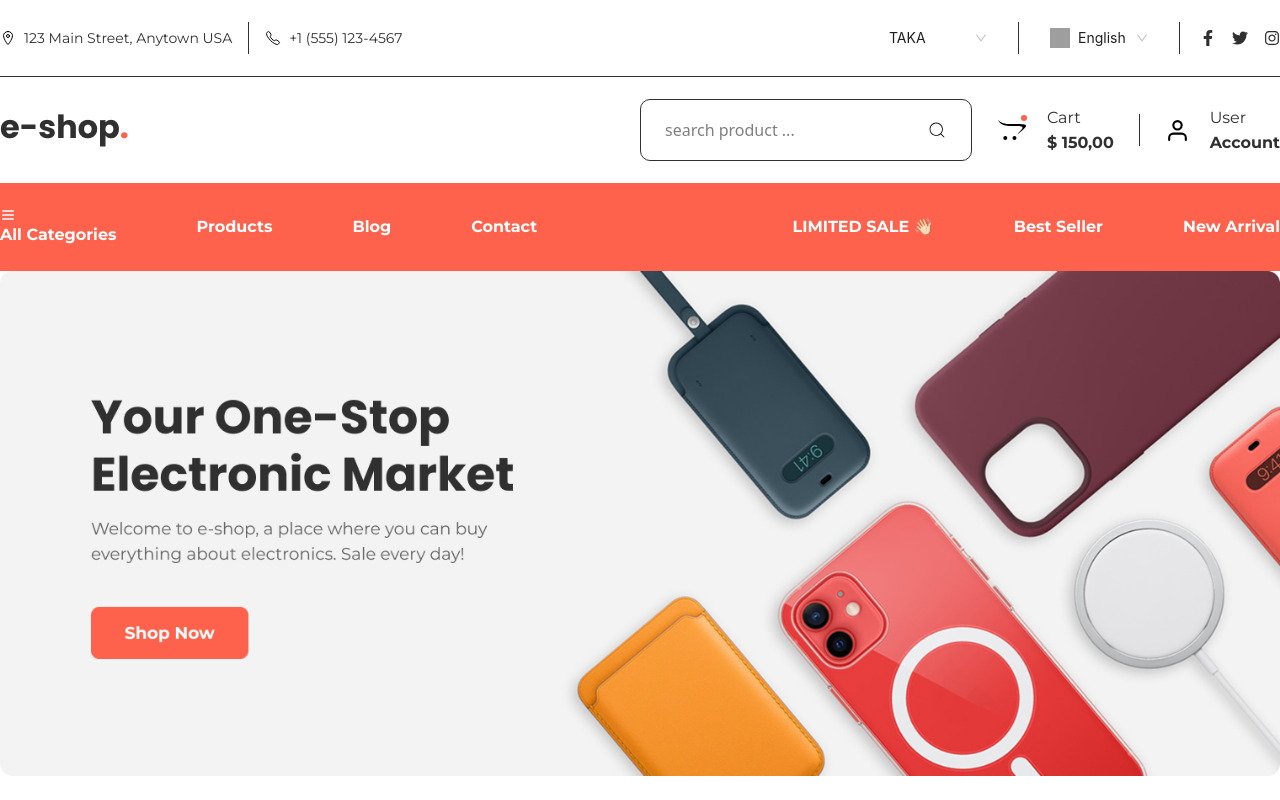
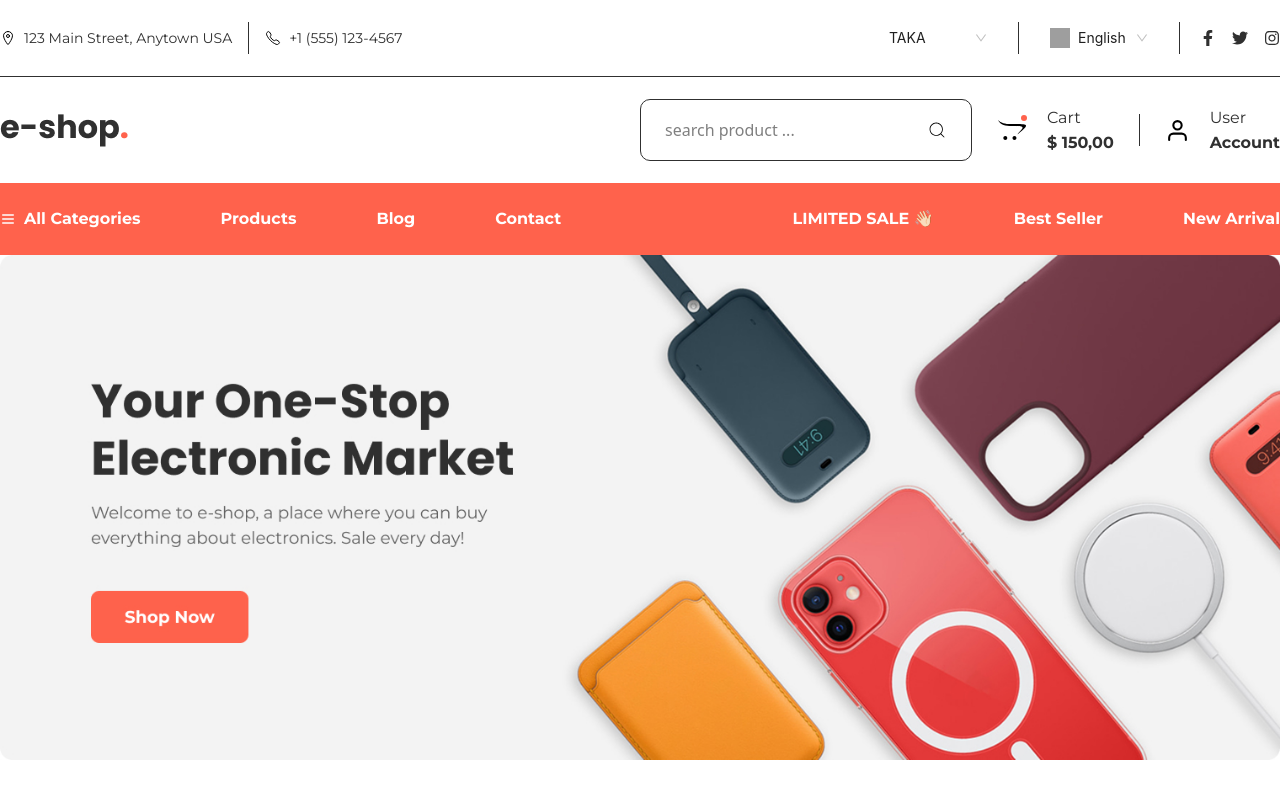
Before and after one commit to mamudulislam/E-shop, a React (Vite) app: page / in a window 1280 px wide. Shown: the top 800 px of the page. Built offline with nearby package versions, Linux system fonts and the light colour scheme; grey boxes are pictures that could not be loaded.

Commit message:
add code and solve

```diff
--- a/src/Golobalcomponentes/Heeadercomponentes/Menubar/Allcatagories/Allctagorimenu.jsx
+++ b/src/Golobalcomponentes/Heeadercomponentes/Menubar/Allcatagories/Allctagorimenu.jsx
@@ -15,7 +15,7 @@ const Allctagorimenu = ({ isMenu, icons, className }) => {
                         <IoIosArrowDown size={24} />{" "}
                     </span>}
                 </div>
-            </Dropdown>
+            </Dropdown >
         </div >
     )
 }
--- a/src/Golobalcomponentes/Heeadercomponentes/Menubar/MenubarLayout/Menubarleft.jsx
+++ b/src/Golobalcomponentes/Heeadercomponentes/Menubar/MenubarLayout/Menubarleft.jsx
@@ -8,7 +8,7 @@ const Menubarleft = () => {
     return (
         <>
             <div className='flex items-center gap-x-20'>
-                <Allctagorimenu isMenu={true} className="font-Montserrat font-bold text-base text-white cursor-pointer" />
+                <Allctagorimenu isMenu={true} className="font-Montserrat font-bold text-base text-white cursor-pointer flex items-center gap-x-2" />
                 <Link to="/Products" className='font-Montserrat font-bold text-base text-white'> {t('Products')}</Link>
                 <Link to="/Blog" className='font-Montserrat font-bold text-base text-white'> {t('Blog')}</Link>
                 <Link to="/Contact" className='font-Montserrat font-bold text-base text-white'>{t('Contact')}</Link>
--- a/src/Pages/Home/Componentes/Newproductes/Newproductes.jsx
+++ b/src/Pages/Home/Componentes/Newproductes/Newproductes.jsx
@@ -13,6 +13,7 @@ const Newproductes = () => {
     const [initialData, setInitialData] = useState(13);
     const loadData = () => {
         setInitialData((prev) => prev + 5);
+        console.log(initialData)
     };
 
     return (
```
